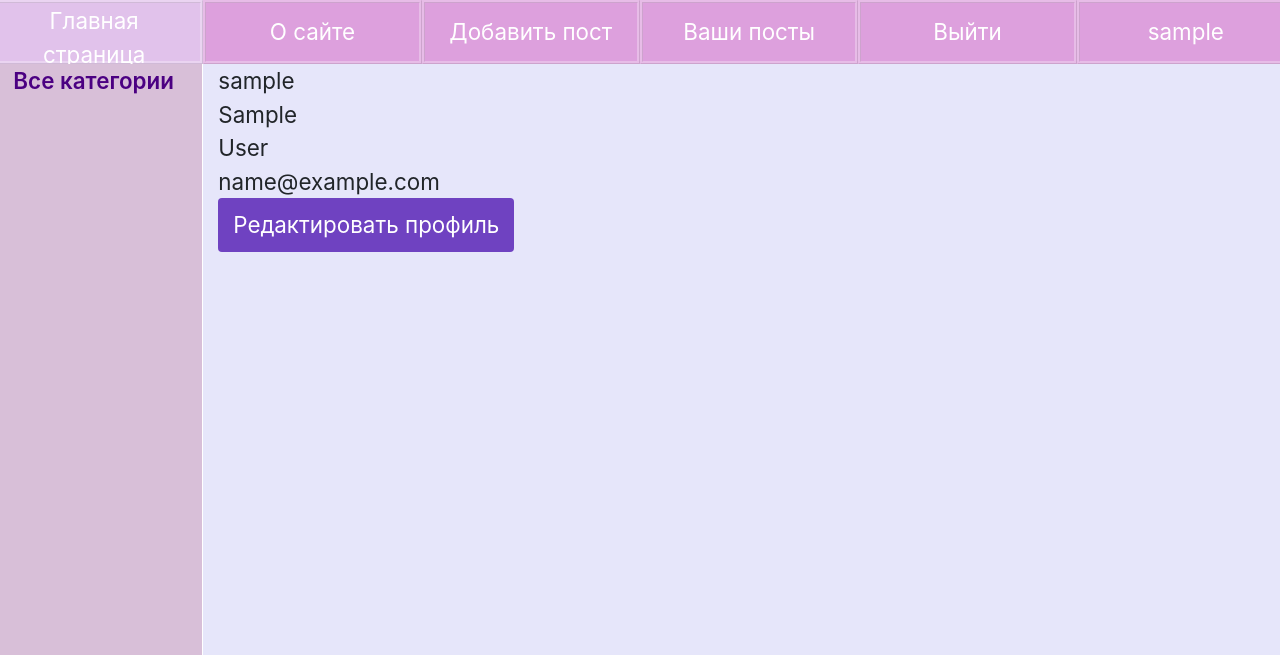
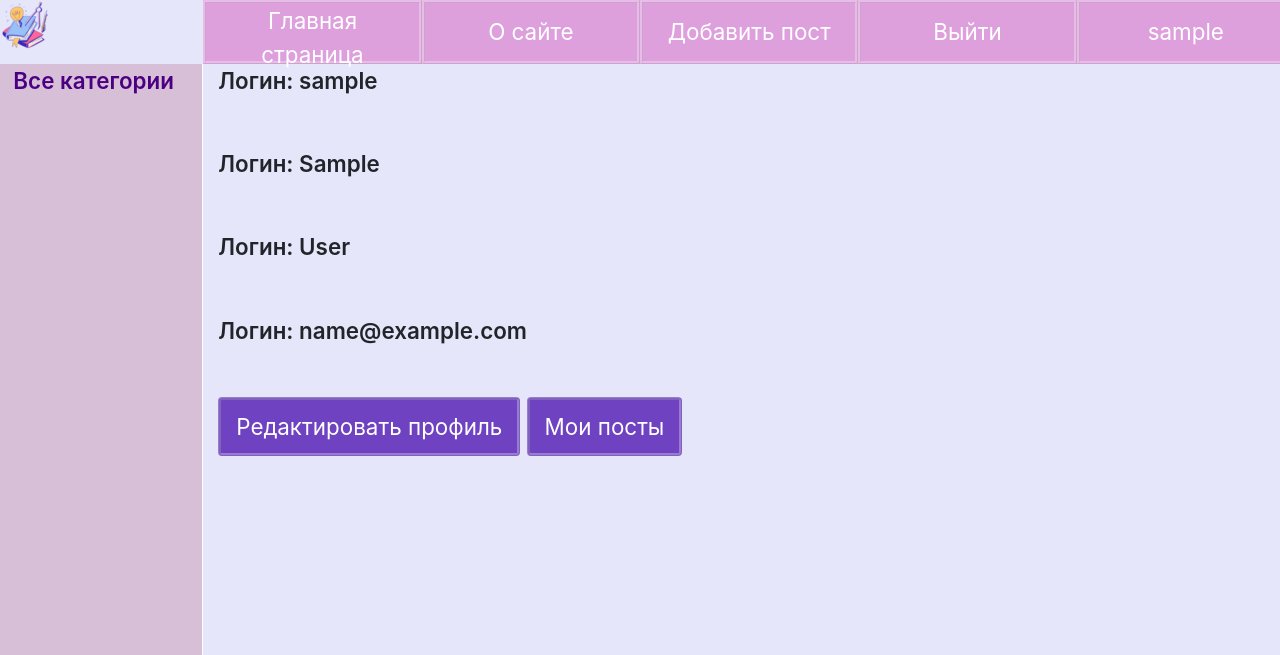
Before and after one commit to MkrtchyanKarina/Memoirs, a Django app: page /users/info/1/ in a window 1280 px wide. Shown: the top 655 px of the page. Run offline with Django 4.2, Linux system fonts and the light colour scheme; the visitor is signed in with stand-in values (Sample User, id 1); data comes from the database, SQL or seed files in the repository; data that the repository does not hold is empty; some libraries are stand-ins or nearby versions.

Commit message:
Fixed minor errors, added display of a draft (unpublished post) for the author himself, rewritten class UsersPostsList #63

```diff
--- a/memoirs/post/templates/post/about.html
+++ b/memoirs/post/templates/post/about.html
@@ -6,7 +6,6 @@
 <p>Memoirs is a web platform for personal blogging. Something similar to Habr or Yandex dzen.
     Here users can register, write their posts, find posts by selected tags and categories.</p>
 <h3>About author</h3>
-<p>This is a pet-project by a first-year student (ITMO University, Faculty of Applied Informatics)
-    in the framework of the "Programming" discipline, Mkrtchyan Karina.</p>
+<p>This is a pet-project by the first-year student (ITMO University, Faculty of Applied Informatics) Mkrtchyan Karina.</p>
 <a href="https://github.com/MkrtchyanKarina/Memoirs">Link on the repository</a>
 {% endblock %}
--- a/memoirs/post/urls.py
+++ b/memoirs/post/urls.py
@@ -12,6 +12,6 @@ urlpatterns = [
     path('tag/<slug:tag_slug>/', views.TagPostList.as_view(), name="tag"),
     path('edit-post/<int:pk>/', views.UpdatePost.as_view(), name="edit_post"),
     path('delete-post/<int:pk>/', views.DeletePost.as_view(), name="delete_post"),
-    path('my-posts/', views.UsersPostsList.as_view(), name='my_posts'),
+    path('users-posts/<int:user_id>/', views.UsersPostsList.as_view(), name='users_posts'),
 
 ]
--- a/memoirs/post/utils.py
+++ b/memoirs/post/utils.py
@@ -2,7 +2,7 @@ menu = [
     {'title': "Главная страница", 'url_name': 'home_page'},
     {'title': "О сайте", 'url_name': 'about'},
     {'title': "Добавить пост", 'url_name': 'add_post'},
-    {'title': "Ваши посты", 'url_name': 'my_posts'},
+    # {'title': "Ваши посты", 'url_name': 'my_posts'},
 ]
 
 
--- a/memoirs/static/css/styles.css
+++ b/memoirs/static/css/styles.css
@@ -28,6 +28,7 @@ button.menu_btn {
     transition: background-color 0.3s;
     color: white;
     border: 3px ridge rgba(255, 255, 255, 0.3);
+    cursor: pointer;
 }
 
 button.menu_btn:hover {
@@ -83,20 +84,20 @@ a.log_reg_link:hover {
 
 }
 
-.link {
+a.link {
     color: #4B0082;
     text-decoration: none;
     transition: color 0.3s;
     font-weight: 600;
 }
 
-.link:hover {
+a.link:hover {
     color: #9370DB;
     text-decoration: none;
     font-weight: 800;
 }
 
-.link:visited {
+a.link:visited {
     color: #9370DB;
     text-decoration: none;
 }
@@ -225,18 +226,30 @@ label.form-label {
 }
 
 /* Стили для кнопок */
+
+
 button.submit_btn {
-    padding: 10px 15px; /* Отступы внутри кнопки */
-    background-color: #6f42c1; /* Фиолетовый цвет фона кнопки */
-    color: white; /* Цвет текста кнопки */
-    border: none; /* Убираем рамку */
-    border-radius: 4px; /* Закругленные углы кнопки */
-    cursor: pointer; /* Курсор в виде указателя при наведении на кнопку */
+    background-color: #6f42c1; /* Исходный цвет фона */
+    border: none;
+    transition: background-color 0.3s;
+    color: white;
+    border: 3px ridge rgba(255, 255, 255, 0.3);
+    padding: 10px 15px;
+    border-radius: 4px;
+    cursor: pointer;
 }
 
 button.submit_btn:hover {
-    background-color: #5a32a3; /* Темнее цвет фона при наведении на кнопку (фиолетовый) */
+    background-color: #5a32a3;
 }
+
+button.submit_btn:active, button.submit_btn:focus {
+  outline: none !important;
+}
+button.submit_btn:-moz-focus-inner {
+  border: 0 !important;
+}
+
 
 /* Стили для чекбоксов (если есть) */
 input[type="checkbox"] {
--- a/memoirs/templates/base.html
+++ b/memoirs/templates/base.html
@@ -26,7 +26,7 @@
 			<div class="responsive-text">
 
 			<div class="row">
-<!--				<div class="col-2" ><a href="{% url 'home_page' %}"><div class="logo"></div></a></div>-->
+				<div class="col-2" ><a href="{% url 'home_page' %}"><div class="logo"></div></a></div>
 				{% for m in mainmenu %}
 				 <button class="col-2 menu_btn" onclick="window.location.href = '{% url m.url_name %}';">{{m.title}}</button>
 				{% endfor %}
@@ -39,9 +39,8 @@
 
 					<button type="submit" class="col-2 menu_btn"><a class="log_reg_link" href="{% url 'users:info' user_id=request.user.pk %}">{{ request.user.username }}</a></button>
 				{% else %}
-
-				<button class="col-2 menu_btn"><a href="{% url 'users:login' %}" class="log_reg_link">Войти</a></button>
-				<button class="col-2 menu_btn"><a href="{% url 'users:register' %}" class="log_reg_link">Регистрация</a></button>
+				<button class="col-2 menu_btn" onclick="window.location.href = '{% url 'users:login' %}';">Войти</button>
+				<button class="col-2 menu_btn" onclick="window.location.href = '{% url 'users:register' %}';">Регистрация</button>
 				{% endif %}
 			</div>
 			</div>
--- a/memoirs/users/templates/users/info.html
+++ b/memoirs/users/templates/users/info.html
@@ -2,19 +2,21 @@
 {% block content %}
 
 
-{{ user.username }}
+<p style="font-weight: 600;">Логин: {{ user.username }}</p>
 <br>
-{{ user.first_name }}
+<p style="font-weight: 600;">Логин: {{ user.first_name }}</p>
 <br>
-{{ user.last_name }}
+<p style="font-weight: 600;">Логин: {{ user.last_name }}</p>
 <br>
 
 {% if request.user == user %}
-    {{ user.email }}
+    <p style="font-weight: 600;">Логин: {{ user.email }}</p>
     <br>
-        <button class="submit_btn"><a class="log_reg_link" href="{% url 'users:update' user_id=user.pk %} ">Редактировать профиль</a></button>
-    <br>
+    <button class="submit_btn" onclick="window.location.href = '{% url 'users:update' user_id=user.pk %}';">Редактировать профиль</button>
+    <button class="submit_btn" onclick="window.location.href = '{% url 'users_posts' user_id=user.pk %}';">Мои посты</button>
 
+{% else %}
+    <button class="submit_btn" onclick="window.location.href = '{% url 'users_posts' user_id=user.pk %}';">Посты {{ user.username }}</button>
 {% endif %}
 
 {% endblock %}
--- a/memoirs/users/views.py
+++ b/memoirs/users/views.py
@@ -1,13 +1,11 @@
 from django.contrib import messages
-from django.contrib.auth import authenticate, login, logout, get_user_model
+from django.contrib.auth import get_user_model
 from django.contrib.auth.mixins import LoginRequiredMixin
-from django.http import HttpResponse, HttpResponseRedirect
 from django.shortcuts import render, redirect, get_object_or_404
 from django.urls import reverse, reverse_lazy
 from django.contrib.auth.views import LoginView
-from django.views.generic import CreateView, UpdateView, DetailView
+from django.views.generic import CreateView, UpdateView, DetailView, ListView
 
-from post.utils import DataMixin
 from users.forms import LoginUserForm, RegisterUserForm, EditUserForm
 
 
```
Also changed, not shown: memoirs/post/templates/post/post.html (+4 -3 lines), memoirs/post/views.py (+25 -15 lines), README.md.
